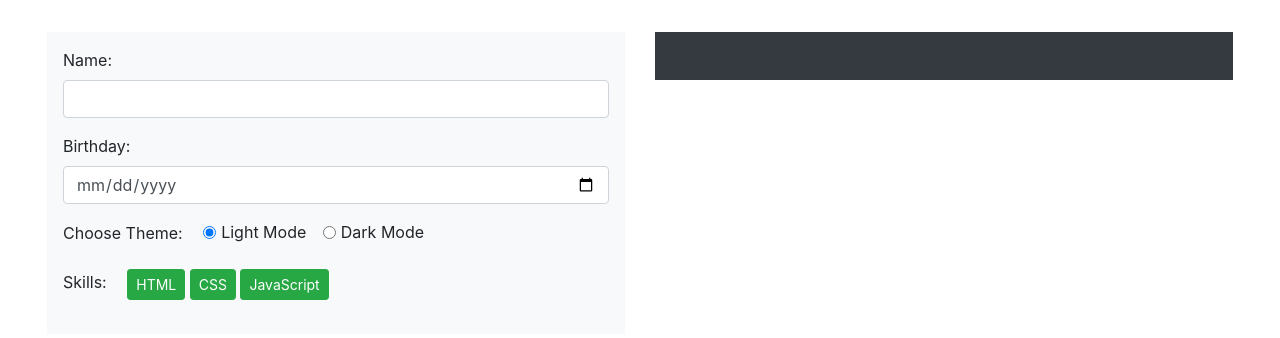
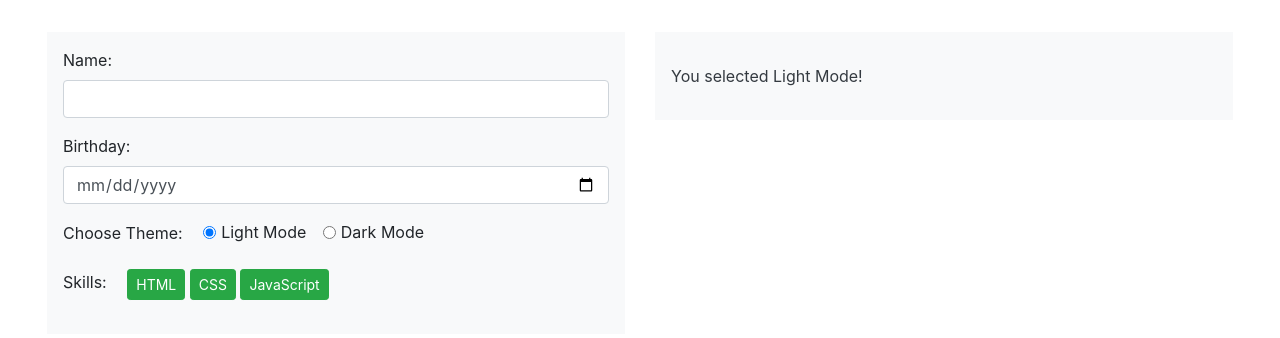
Before and after one commit to amoschoomy/diem-js-challenge, a plain HTML site: page diem-js-challenge-master/index.html in a window 1280 px wide. Both pictures are taken after a click on the radio button "Light Mode". Drawn offline with nearby package versions, Linux system fonts and the light colour scheme.

Commit message:
Finished theme task

```diff
--- a/diem-js-challenge-master/handler.js
+++ b/diem-js-challenge-master/handler.js
@@ -24,3 +24,20 @@ birthdaySelector.onblur=()=>{
     ageOutput.textContent=birthdaySelector.value?"Your age is "+year:"Would you mind entering your birthday?"
 
 }
+
+const lightSelect=document.getElementById("light")
+const darkSelect=document.getElementById("dark")
+const rightSection=document.getElementById("right-section")
+const themeOutput=document.getElementById("themeOutput")
+
+lightSelect.onchange=()=>{
+    rightSection.classList.remove("bg-dark","text-white")
+    rightSection.classList.add("bg-light","text-dark")
+    themeOutput.textContent="You selected Light Mode!"
+}
+
+darkSelect.onchange=()=>{
+    rightSection.classList.remove("bg-light","text-dark")
+    rightSection.classList.add("bg-dark","text-white")
+    themeOutput.textContent="You selected Dark Mode!"
+}
--- a/diem-js-challenge-master/index.html
+++ b/diem-js-challenge-master/index.html
@@ -61,7 +61,7 @@
 
         <!-- THE RIGHT SECTION -->
         <div class="col-12 col-sm-12 col-md-6 h-100">
-          <div class="panel bg-dark text-white">
+          <div class="panel bg-dark text-white" id="right-section">
             <div class="panel-body p-3">
               <p id="nameOutput"></p>
               <p id="ageOutput"></p>
```
